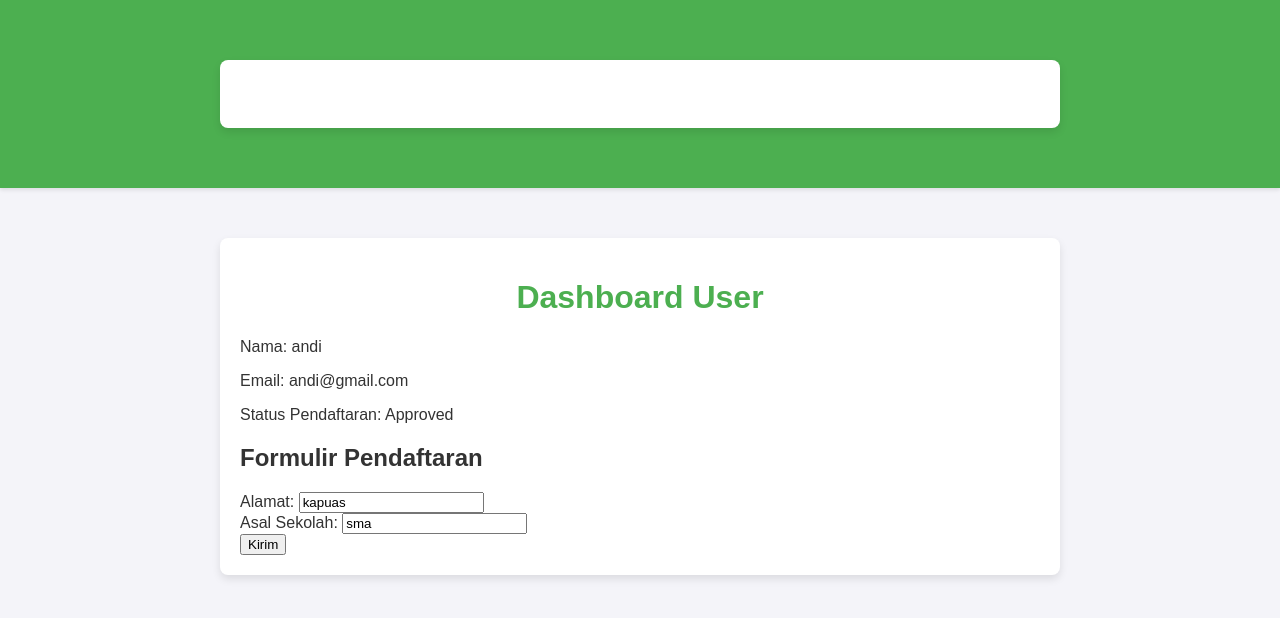
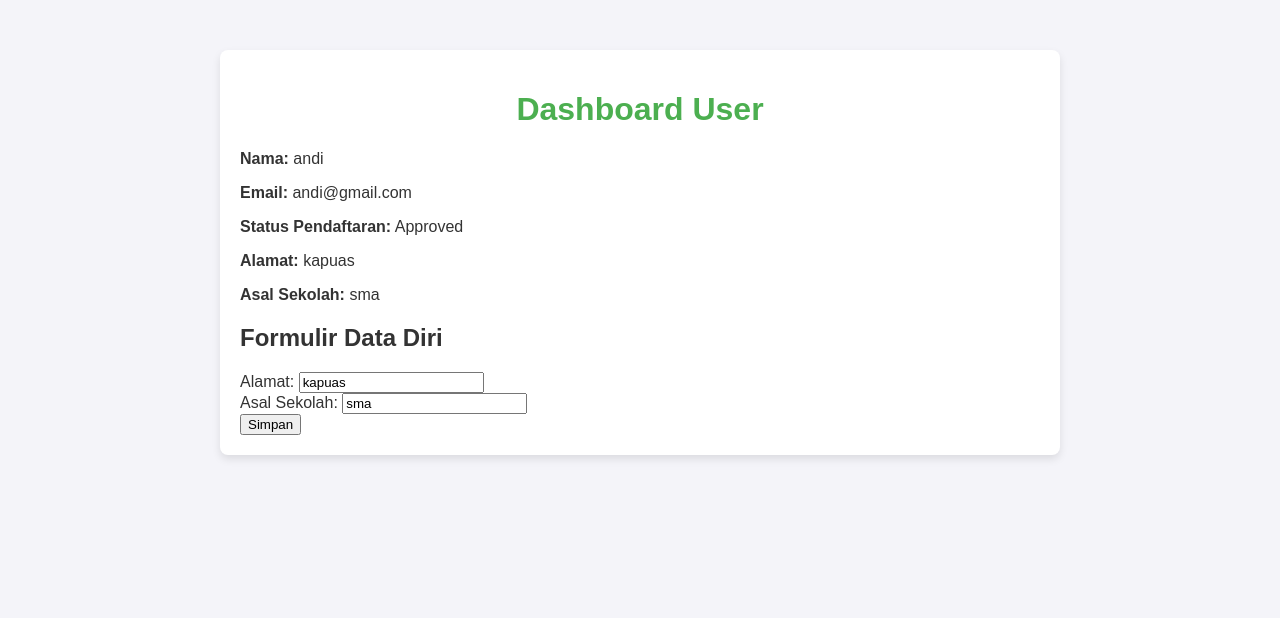
Before and after one commit to koalasaurus/ppdb-3, a Flask app: page /dashboard_user/2 in a window 1280 px wide. Shown: the top 618 px of the page. Run offline with Flask 3, Linux system fonts and the light colour scheme.

Commit message:
Update user data handling in dashboards and templates

```diff
--- a/app.py
+++ b/app.py
@@ -80,6 +80,16 @@ def form(user_id):
 @app.route('/dashboard_user/<int:user_id>', methods=['GET', 'POST'])
 def dashboard_user(user_id):
     user = User.query.get(user_id)
+    if request.method == 'POST':
+        # Debugging
+        print(f"Alamat: {request.form['address']}, Asal Sekolah: {request.form['school']}")
+
+        # Simpan data ke database
+        user.address = request.form['address']
+        user.school = request.form['school']
+        db.session.commit()
+        flash('Data berhasil diperbarui.')
+        return redirect(url_for('dashboard_user', user_id=user.id))
     return render_template('dashboard_user.html', user=user)
 
 # Dashboard Admin
@@ -89,8 +99,29 @@ def dashboard_admin():
         print("Admin not logged in")
         flash('Anda harus login sebagai admin untuk mengakses halaman ini.')
         return redirect(url_for('login'))
-    print(f"Admin ID in session: {session['admin_id']}")
+
     users = User.query.all()
+
+    if request.method == 'POST':
+        user_id = request.form.get('user_id')  # Ambil ID user dari form
+        action = request.form.get('action')  # Ambil aksi (approve/reject) dari form
+        user = User.query.get(user_id)
+
+        if not user:
+            flash('User tidak ditemukan.')
+            return redirect(url_for('dashboard_admin'))
+
+        # Proses aksi
+        if action == 'approve':
+            user.status = 'Approved'
+            flash(f'User {user.name} telah diterima.')
+        elif action == 'reject':
+            user.status = 'Rejected'
+            flash(f'User {user.name} telah ditolak.')
+
+        db.session.commit()  # Simpan perubahan ke database
+        return redirect(url_for('dashboard_admin'))
+
     return render_template('dashboard_admin.html', users=users)
 
 # Tambahkan notifikasi untuk user
--- a/templates/dashboard_admin.html
+++ b/templates/dashboard_admin.html
@@ -18,7 +18,7 @@
 
     <div class="container">
         <h1>Dashboard Admin</h1>
-        <table border="1">
+        <table>
             <thead>
                 <tr>
                     <th>Nama</th>
@@ -34,8 +34,8 @@
                 <tr>
                     <td>{{ user.name }}</td>
                     <td>{{ user.email }}</td>
-                    <td>{{ user.address }}</td>
-                    <td>{{ user.school }}</td>
+                    <td>{{ user.address or 'Belum diisi' }}</td>
+                    <td>{{ user.school or 'Belum diisi' }}</td>
                     <td>{{ user.status }}</td>
                     <td>
                         <form method="POST" style="display: inline;">
--- a/templates/dashboard_user.html
+++ b/templates/dashboard_user.html
@@ -1,37 +1,26 @@
 <!DOCTYPE html>
 <html>
 <head>
-    <title>{% block title %}Dashboard User{% endblock %}</title>
+    <title>Dashboard User</title>
     <link rel="stylesheet" type="text/css" href="{{ url_for('static', filename='css/styles.css') }}">
 </head>
 <body>
-    <!-- Navbar -->
-    <nav class="navbar">
-        <div class="container">
-            <a href="/" class="navbar-brand">PPDB</a>
-            <div class="navbar-links">
-                <a href="/dashboard_user/{{ user.id }}">Dashboard</a>
-                <a href="/logout">Logout</a>
-            </div>
-        </div>
-    </nav>
+    <div class="container">
+        <h1>Dashboard User</h1>
+        <p><strong>Nama:</strong> {{ user.name }}</p>
+        <p><strong>Email:</strong> {{ user.email }}</p>
+        <p><strong>Status Pendaftaran:</strong> {{ user.status }}</p>
+        <p><strong>Alamat:</strong> {{ user.address or 'Belum diisi' }}</p>
+        <p><strong>Asal Sekolah:</strong> {{ user.school or 'Belum diisi' }}</p>
 
-    <div class="container">
-        {% block content %}
-        <h1>Dashboard User</h1>
-        <p>Nama: {{ user.name }}</p>
-        <p>Email: {{ user.email }}</p>
-        <p>Status Pendaftaran: {{ user.status }}</p>
-
-        <h2>Formulir Pendaftaran</h2>
+        <h2>Formulir Data Diri</h2>
         <form method="POST">
-            <label>Alamat:</label>
-            <input type="text" name="address" value="{{ user.address or '' }}" required><br>
-            <label>Asal Sekolah:</label>
-            <input type="text" name="school" value="{{ user.school or '' }}" required><br>
-            <button type="submit">Kirim</button>
+            <label for="address">Alamat:</label>
+            <input type="text" id="address" name="address" value="{{ user.address or '' }}" required><br>
+            <label for="school">Asal Sekolah:</label>
+            <input type="text" id="school" name="school" value="{{ user.school or '' }}" required><br>
+            <button type="submit">Simpan</button>
         </form>
-        {% endblock %}
     </div>
 </body>
 </html>
--- a/templates/user_detail.html
+++ b/templates/user_detail.html
@@ -9,8 +9,8 @@
         <h1>Detail User</h1>
         <p><strong>Nama:</strong> {{ user.name }}</p>
         <p><strong>Email:</strong> {{ user.email }}</p>
-        <p><strong>Alamat:</strong> {{ user.address }}</p>
-        <p><strong>Asal Sekolah:</strong> {{ user.school }}</p>
+        <p><strong>Alamat:</strong> {{ user.address or 'Belum diisi' }}</p>
+        <p><strong>Asal Sekolah:</strong> {{ user.school or 'Belum diisi' }}</p>
         <p><strong>Status Pendaftaran:</strong> {{ user.status }}</p>
         <p><strong>Waktu Pendaftaran:</strong> {{ user.created_at }}</p>
         <a href="{{ url_for('dashboard_admin') }}" class="btn">Kembali ke Dashboard Admin</a>
```
Also changed, not shown: instance/db.sqlite3.
